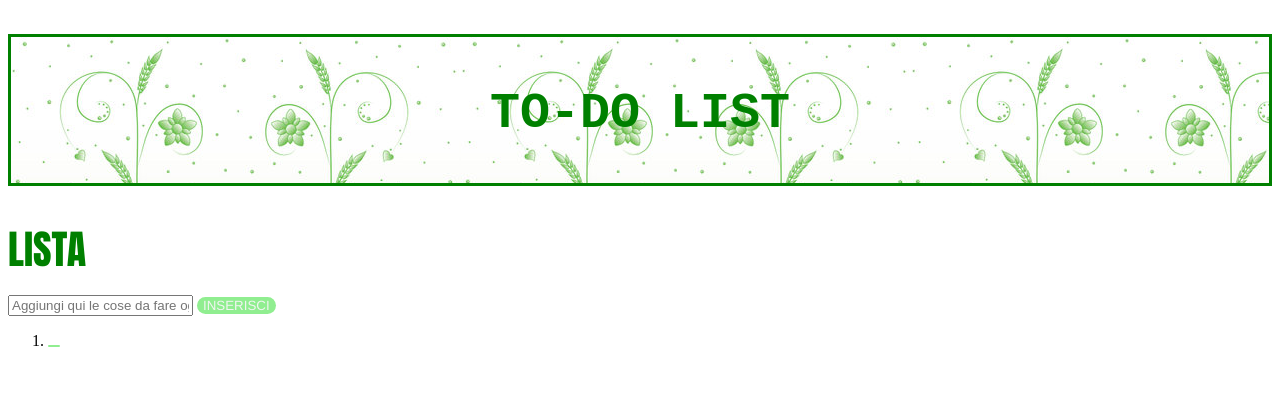
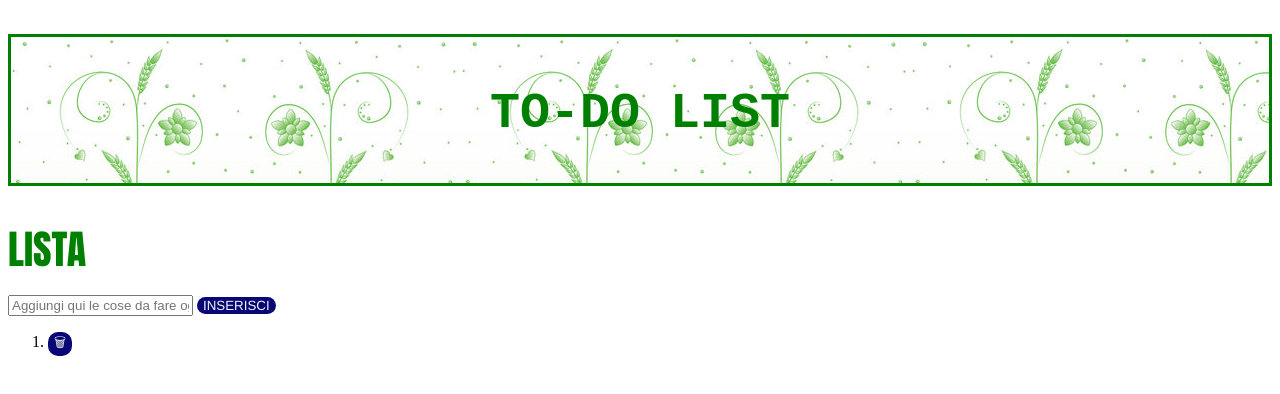
Before and after one commit to AleRusso25/S3-L3, a plain HTML site: page index.html in a window 1280 px wide. Both pictures are taken after a click on the button "INSERISCI". Drawn offline with Linux system fonts and the light colour scheme.

```diff
--- a/D8.js
+++ b/D8.js
@@ -5,9 +5,15 @@
   if (inputValue !== " ") {
     const li = document.createElement("li");
     li.innerText = inputValue;
+    li.onclick = function (event) {
+      event.currentTarget.style.textDecoration = "line-through";
+    };
     const delButton = document.createElement("button");
     delButton.classList.add("task-delete");
-    delButton.innerText = "";
+    delButton.innerText = "🗑";
+    delButton.onclick = function (event) {
+      event.currentTarget.parentNode.remove();
+    };
     delButton.addEventListener("click", function () {
       li.remove;
     });
--- a/style.css
+++ b/style.css
@@ -11,7 +11,7 @@
 button {
     font-family: 'Franklin Gothic Medium', 'Arial Narrow', Arial, sans-serif;
     color: rgb(241, 245, 241);
-    background-color: lightgreen;
+    background-color: rgb(9, 7, 117);
     border-radius: 10px;
     border-style: none;
 }
```
